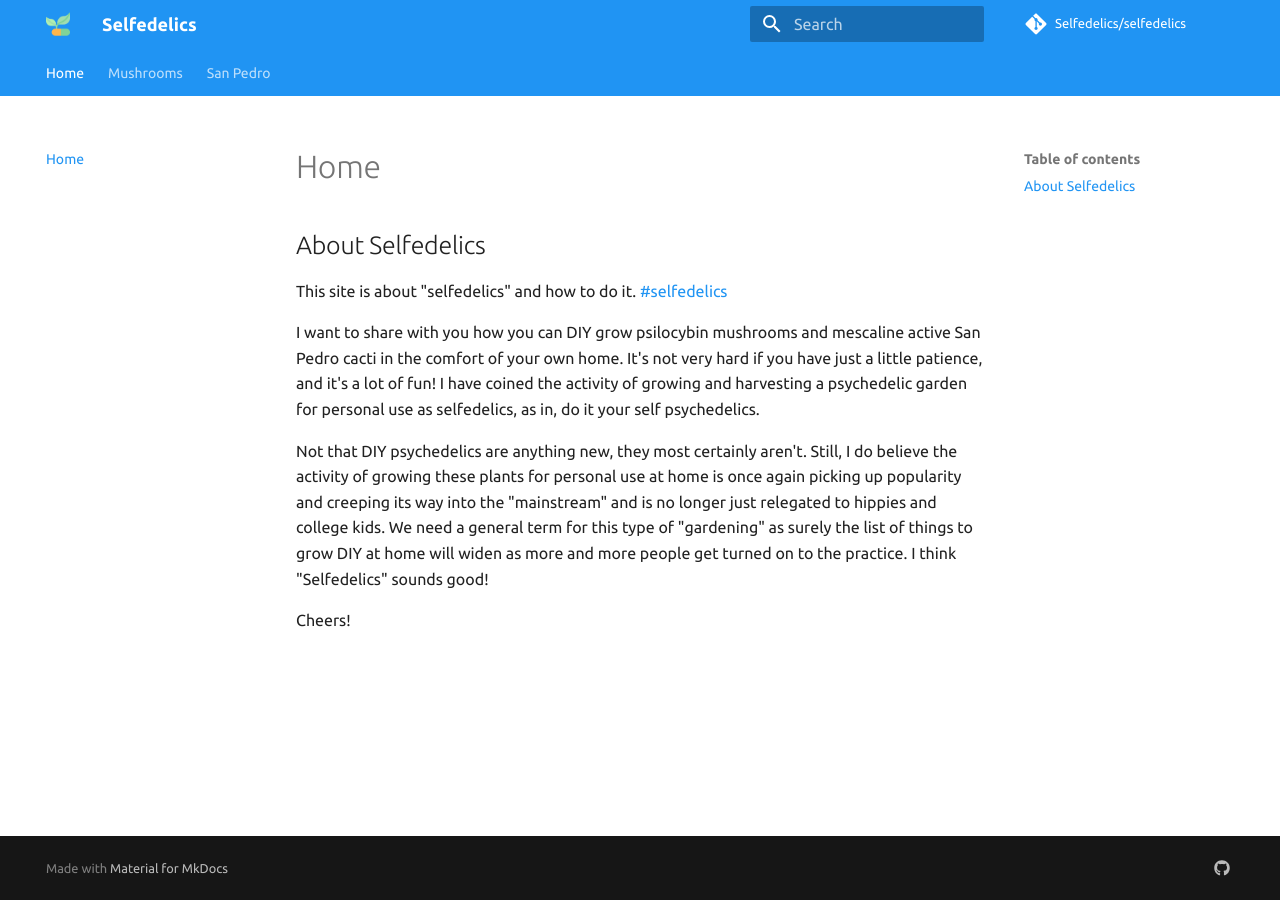
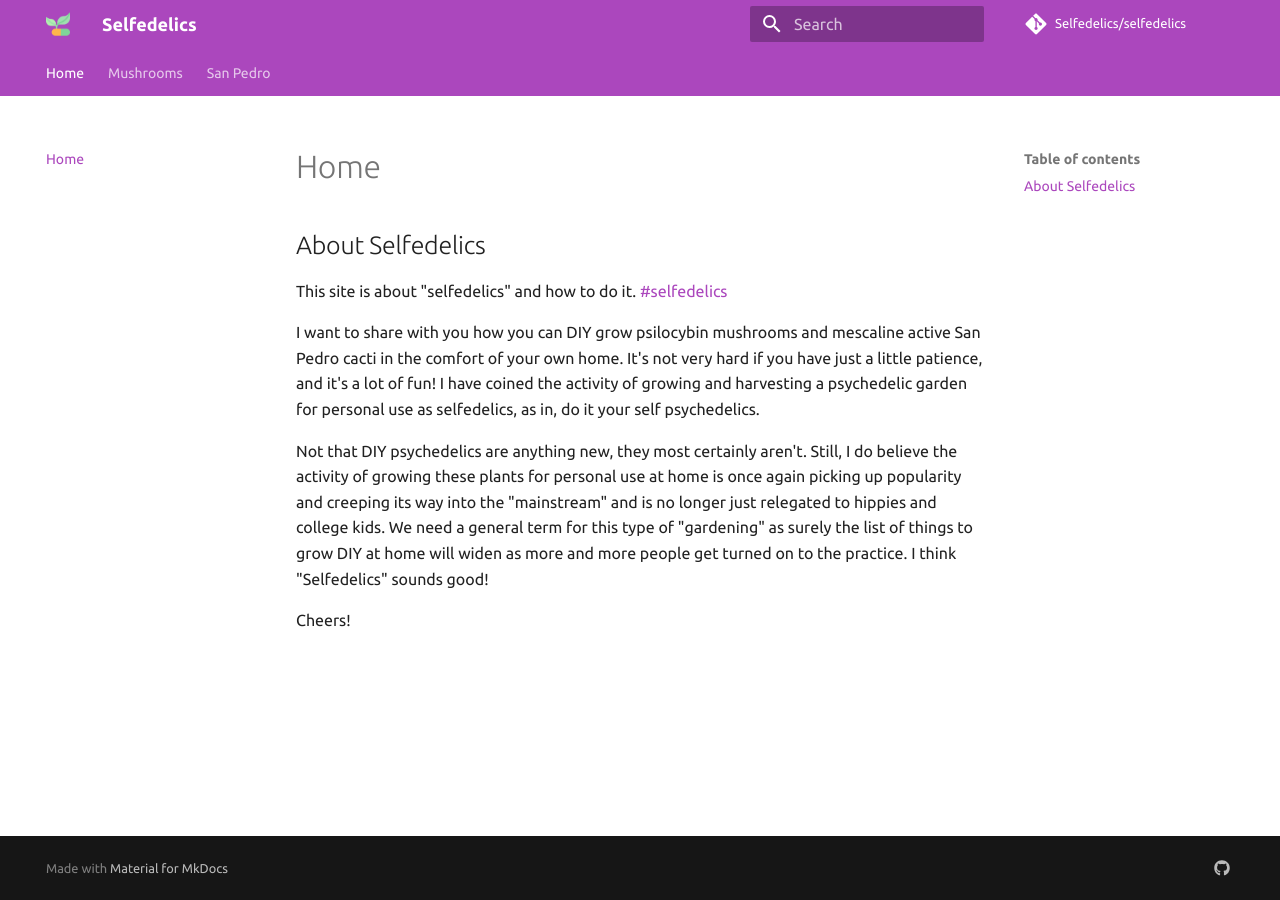
Before and after one commit to Selfedelics/selfedelics, an MkDocs documentation site: the page built from docs/index.md, in a window 1280 px wide. Built offline with MkDocs 1.6.1 and Material for MkDocs 9.7.7, drawn with Linux system fonts in a browser that asks for light colours; comment, search, counter and statistics services are not loaded.

Commit message:
Update mkdocs.yml

```diff
--- a/mkdocs.yml
+++ b/mkdocs.yml
@@ -26,8 +26,8 @@ theme:
   name: 'material'
   language: 'en'
   palette:
-    primary: 'blue'
-    accent: 'green'
+    primary: 'purple'
+    accent: 'purple'
   font:
     text: 'Ubuntu'
     code: 'Ubuntu Mono'
```
